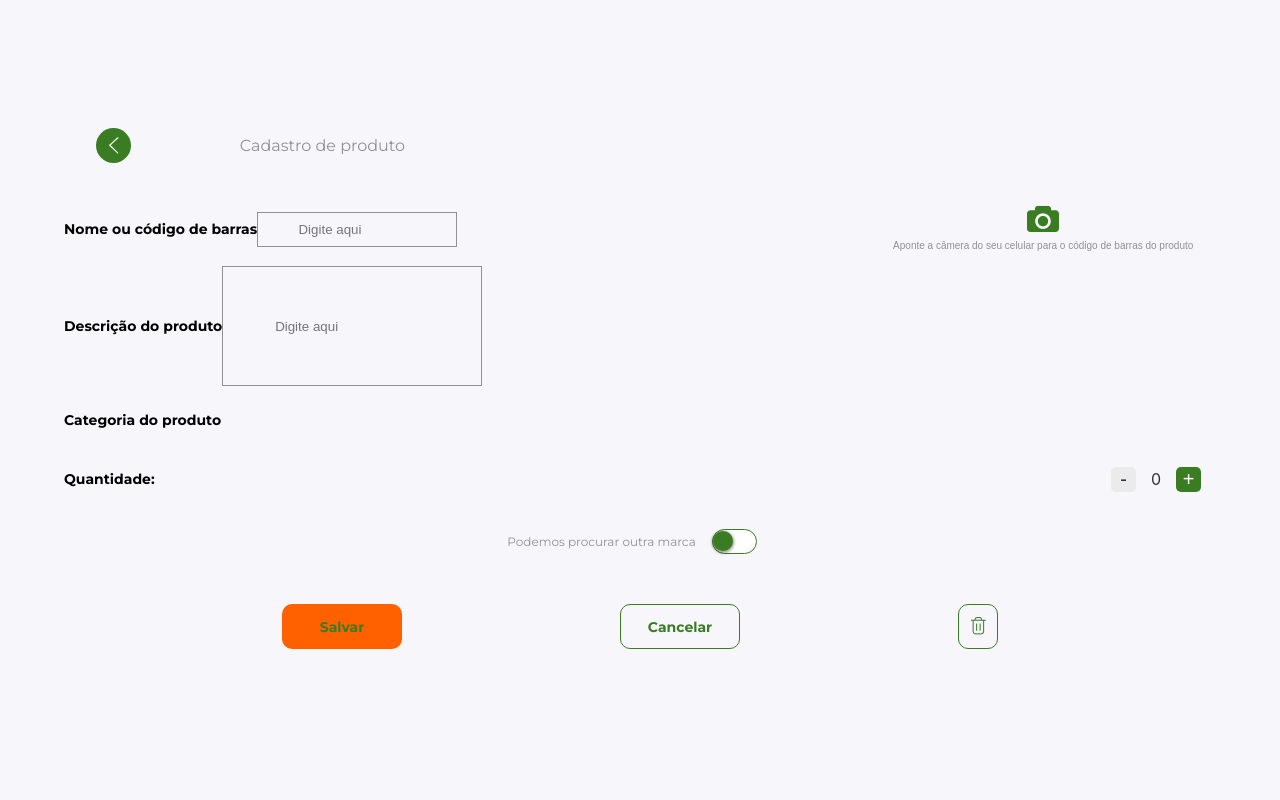
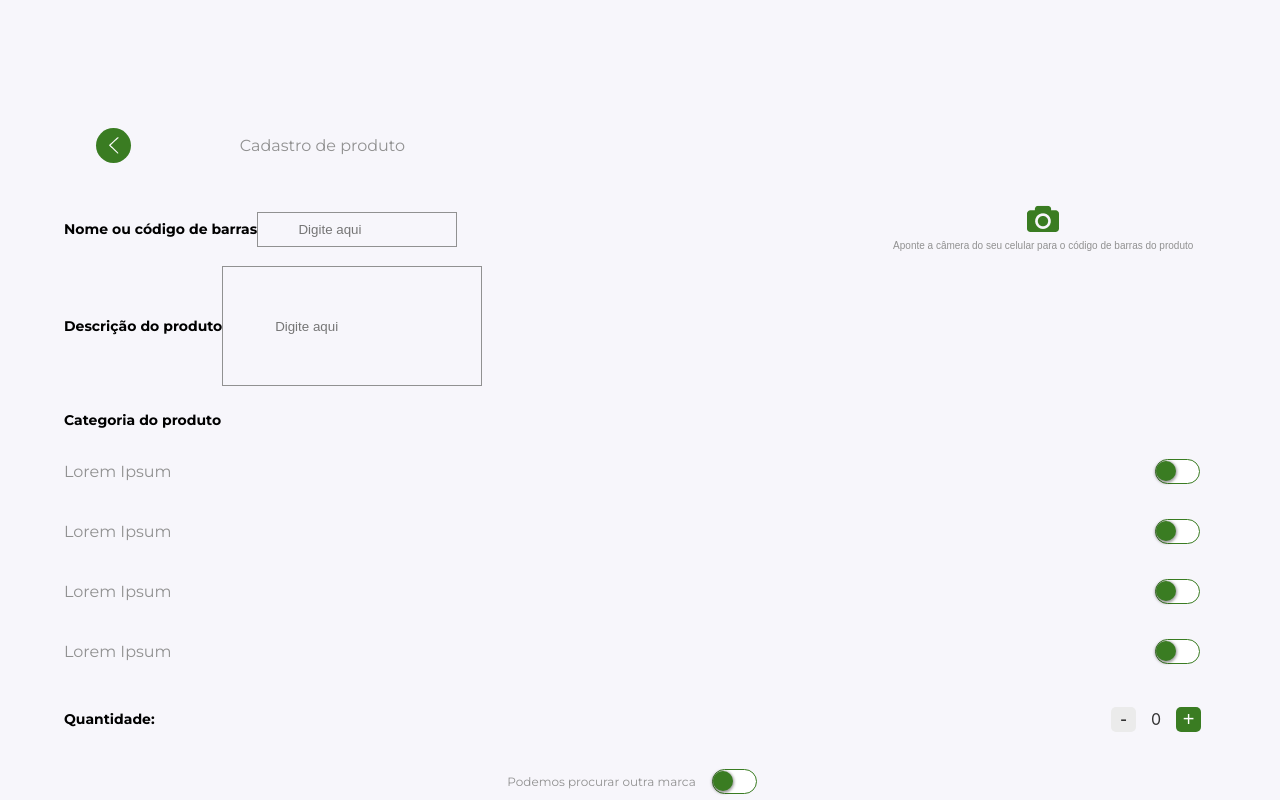
Before and after one commit to lolaeurich/Savy, a React (Create React App) app: page /addProduto in a window 1280 px wide. Built offline with nearby package versions, Linux system fonts and the light colour scheme; no server answers.

Commit message:
feat: implementação do leitor de codigo de barras

```diff
--- a/src/Pages/AddProduto/AddProduto.jsx
+++ b/src/Pages/AddProduto/AddProduto.jsx
@@ -1,4 +1,4 @@
-import React, { useState } from "react";
+import React, { useState, useEffect } from "react";
 import { useNavigate } from 'react-router-dom';
 import "./style.css";
 import flecha from "../../Assets/flecha-esquerda.png";
@@ -11,6 +11,24 @@ function AddProduto() {
   const [dialogOpen, setDialogOpen] = useState(false); // Estado para controlar o diálogo
   const [code, setCode] = useState(""); // Estado para armazenar o código de barras
   const navigate = useNavigate();
+
+  useEffect(() => {
+    const handleProductFound = (event) => {
+      setCode(event.detail); // Atualiza o campo de texto com a descrição do produto
+    };
+
+    const handleProductNotFound = () => {
+      setCode(""); // Limpa o campo se o produto não for encontrado
+    };
+
+    window.addEventListener('productFound', handleProductFound);
+    window.addEventListener('productNotFound', handleProductNotFound);
+
+    return () => {
+      window.removeEventListener('productFound', handleProductFound);
+      window.removeEventListener('productNotFound', handleProductNotFound);
+    };
+  }, []);
 
   const handleVoltar = () => {
     navigate("/areaLogada");
@@ -68,7 +86,7 @@ function AddProduto() {
               <input
                 type="text"
                 placeholder="Digite aqui"
-                                name="descricao"
+                name="nome"
                 value={code}
                 readOnly
               />
@@ -77,7 +95,42 @@ function AddProduto() {
 
           <div className="container-categorias">
             <h3>Categoria do produto</h3>
-                        {/* Aqui vão as categorias */}
+            <label className="custom-control custom-checkbox">
+              <span>Lorem Ipsum</span>
+              <input
+                type="checkbox"
+                id="check-btn"
+                className="custom-control-input"
+              />
+              <span className="custom-control-indicator"></span>
+            </label>
+            <label className="custom-control custom-checkbox">
+              <span>Lorem Ipsum</span>
+              <input
+                type="checkbox"
+                id="check-btn"
+                className="custom-control-input"
+              />
+              <span className="custom-control-indicator"></span>
+            </label>
+            <label className="custom-control custom-checkbox">
+              <span>Lorem Ipsum</span>
+              <input
+                type="checkbox"
+                id="check-btn"
+                className="custom-control-input"
+              />
+              <span className="custom-control-indicator"></span>
+            </label>
+            <label className="custom-control custom-checkbox">
+              <span>Lorem Ipsum</span>
+              <input
+                type="checkbox"
+                id="check-btn"
+                className="custom-control-input"
+              />
+              <span className="custom-control-indicator"></span>
+            </label>
           </div>
 
           <div className="container-quantidade">
--- a/src/Pages/TelaInicial/style.css
+++ b/src/Pages/TelaInicial/style.css
@@ -38,12 +38,12 @@ html, body {
 }
 
 .tela-inicial-main {
-    width: 85%;
-    height: 100%;
-    display: flex;
-    flex-direction: column;
-    justify-content: space-evenly;
-    align-items: center;
+        width: 85%;
+        height: 80%;
+        display: flex;
+        flex-direction: column;
+        align-items: center;
+        row-gap: 6%;
 }
 
 .savvy-logo {
```
Lines whose indentation alone changed are shown as unchanged.
